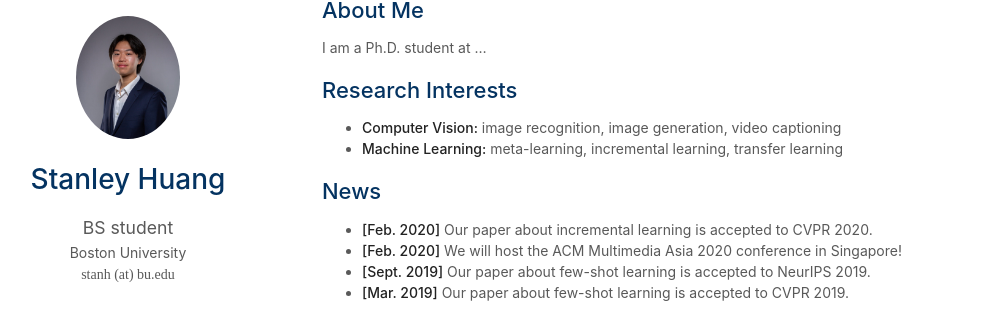
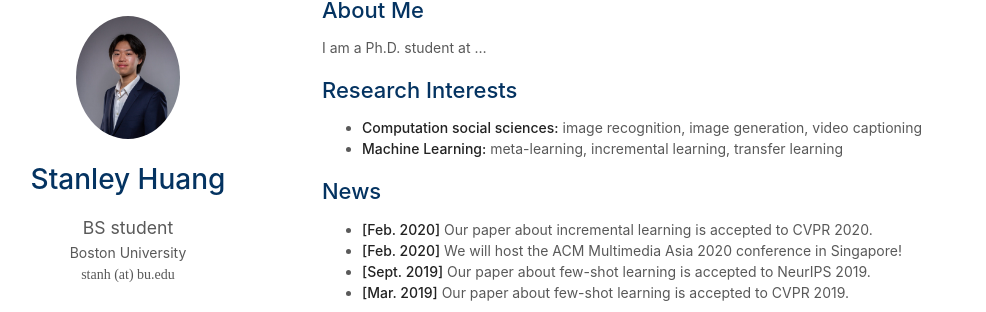
Before and after one commit to stanleyhuang12/web, a Jekyll site: the page built from index.md, in a window 1280 px wide and 1125 px high. Shown: the part 118-430 px from the top of the window, without its empty margins (148-1134 px from the left). Built offline with Jekyll 4.4.1, drawn with Linux system fonts in a browser that asks for light colours; a style sheet for code colours, icons or effects is not loaded; our own code applies the rules of GitHub Pages for plain Markdown files.

Commit message:
Update index.md

```diff
--- a/index.md
+++ b/index.md
@@ -8,7 +8,7 @@ I am a Ph.D. student at ...
 
 ## Research Interests
 
-- **Computer Vision:** image recognition, image generation, video captioning
+- **Computation social sciences:** image recognition, image generation, video captioning
 - **Machine Learning:** meta-learning, incremental learning, transfer learning
 
 ## News
```
